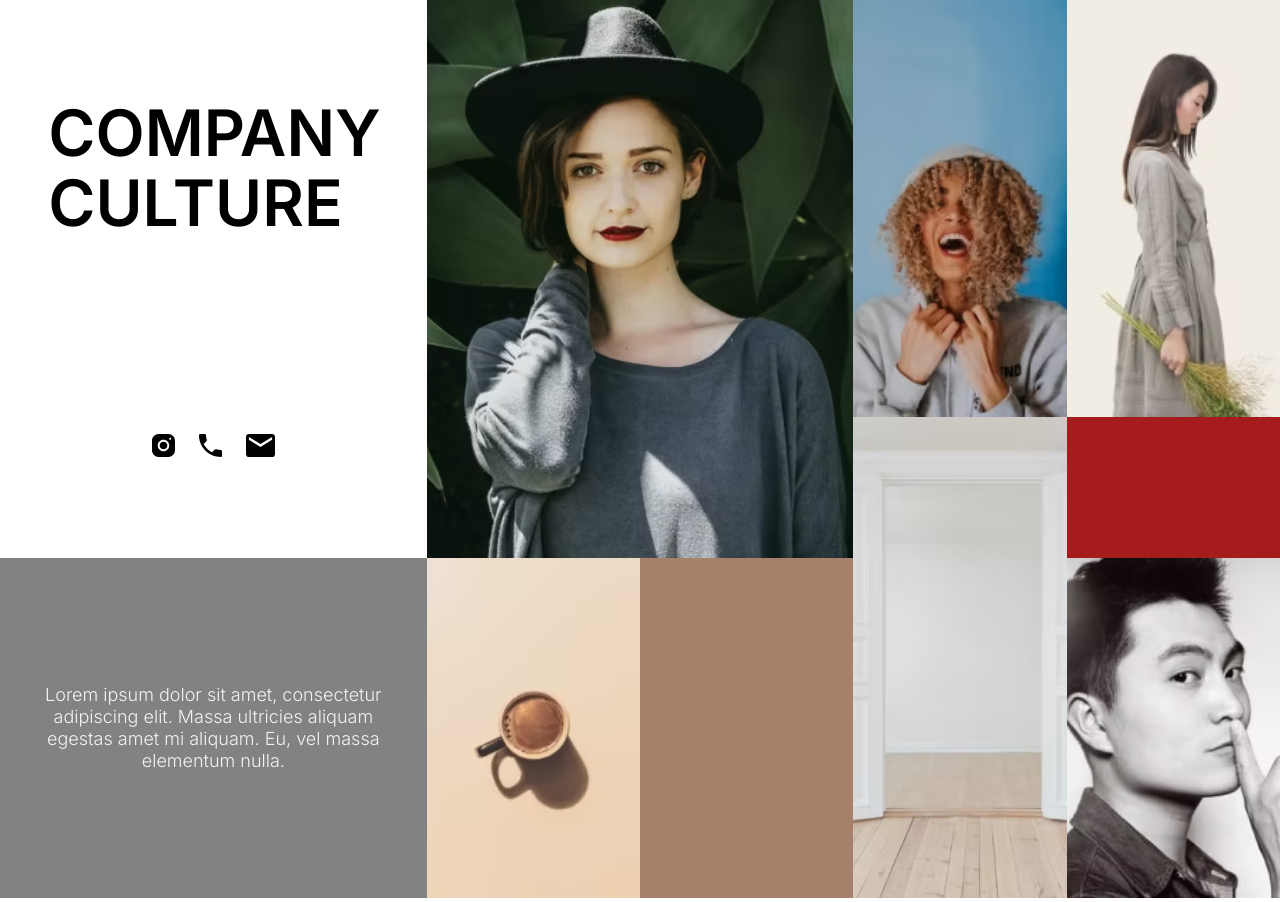
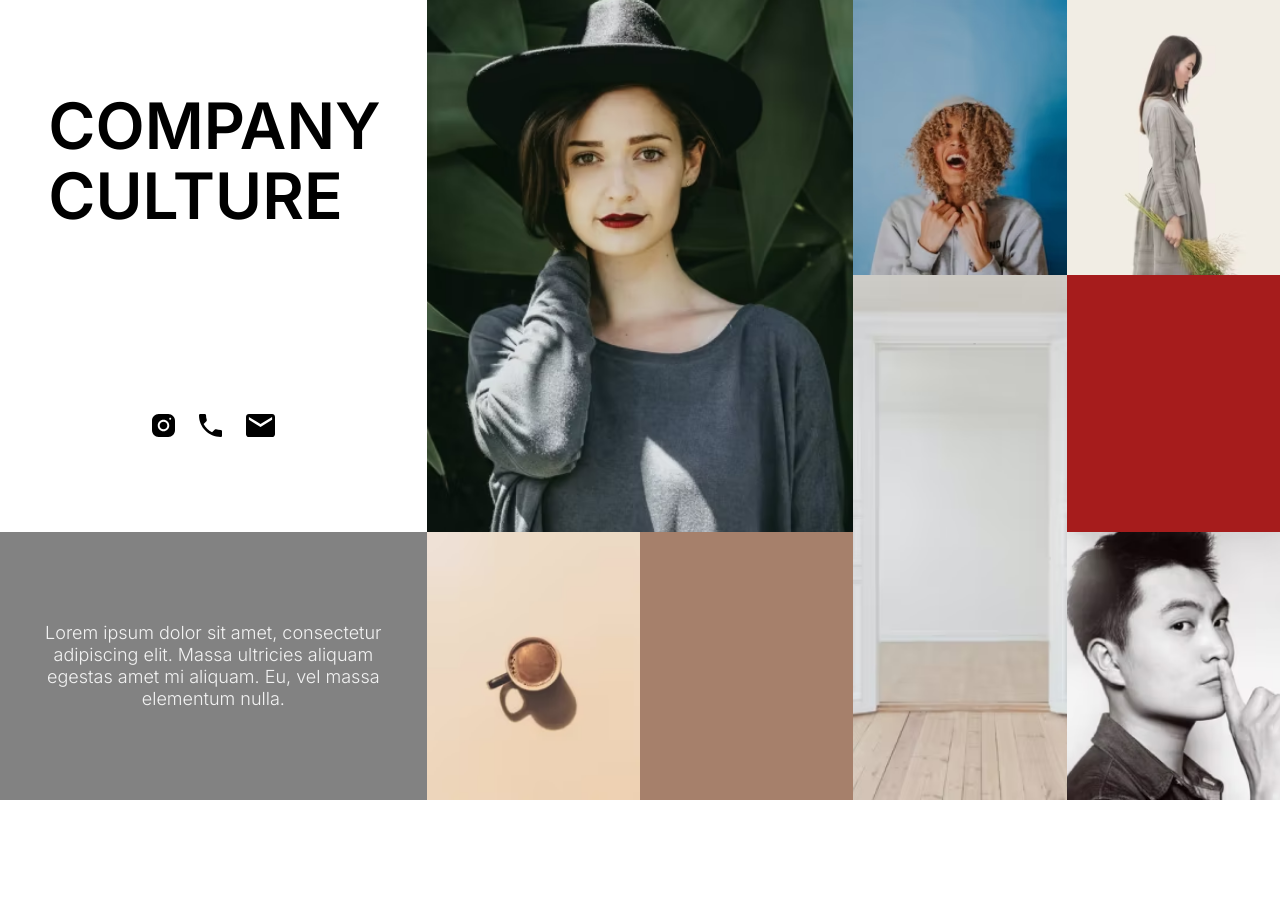
Before and after one commit to katsuro666/digitalleague-internship, a website: page index.html in a window 1280 px wide. After the commit the page ends 800 px from the top, so only its background shows below. Drawn offline with Linux system fonts and the light colour scheme.

Commit message:
add tabindex, fix content height

```diff
--- a/css/layouts/gallery.css
+++ b/css/layouts/gallery.css
@@ -2,7 +2,10 @@
   font-family: Inter, sans-serif;
   display: grid;
   grid-template-columns: repeat(6, 1fr);
+  grid-template-rows: repeat(3, 1fr);
   margin: auto;
+  overflow: hidden;
+  height: 100vh;
 }
 
 .gallery-img {
@@ -20,12 +23,14 @@
 @media (min-width: 768px) and (max-width: 992px) {
   .gallery {
     grid-template-columns: 2fr 1fr 1fr;
+    overflow: auto;
   }
 }
 
 @media (min-width: 320px) and (max-width: 768px) {
   .gallery {
     grid-template-columns: 1fr 1fr;
+    overflow: auto;
   }
 }
 
--- a/index.html
+++ b/index.html
@@ -15,9 +15,10 @@
   </head>
 
   <body>
-    <div class="gallery">
-      <div class="company">
-        <h1 class="company__heading">
+    <main>
+      <div class="gallery" >
+        <section class="company">
+          <h1 class="company__heading" tabindex="0">
             Company
             <br />
             culture
@@ -42,9 +43,9 @@
               </a>
             </li>
           </ul>
-      </div>
+        </section>
 
-      <div class="content">
+        <div class="content" tabindex="0">
           <p class="content__text">
             Lorem ipsum dolor sit amet, consectetur adipiscing elit. Massa
             ultricies aliquam egestas amet mi aliquam. Eu, vel massa elementum
@@ -70,6 +71,7 @@
               src="./assets/images/jpg/girl1.jpg 1x"
               srcset="./assets/images/jpg/girl1@2x.jpg 2x"
               alt="Portrait of a girl in a hat among the leaves"
+              tabindex="0"
               class="gallery-img" />
           </picture>
         </div>
@@ -92,11 +94,12 @@
               src="./assets/images/jpg/coffee.jpg 1x"
               srcset="./assets/images/jpg/coffee@2x.jpg 2x"
               alt="A cup of coffee on a beige table. View from above"
+              tabindex="0"
               class="gallery-img" />
           </picture>
         </div>
 
-      <div class="img-block-3"></div>
+        <div class="img-block-3" aria-hidden="true"></div>
 
         <div class="img-block-4">
           <picture>
@@ -116,6 +119,7 @@
               src="./assets/images/jpg/girl2.jpg 1x"
               srcset="./assets/images/jpg/girl2@2x.jpg 2x"
               alt="Portrait of a curly laughing girl"
+              tabindex="0"
               class="gallery-img" />
           </picture>
         </div>
@@ -138,6 +142,7 @@
               src="./assets/images/jpg/girl3.jpg 1x"
               srcset="./assets/images/jpg/girl3@2x.jpg 2x"
               alt="Girl with flowers standing sideways"
+              tabindex="0"
               class="gallery-img" />
           </picture>
         </div>
@@ -160,13 +165,14 @@
               src="./assets/images/jpg/door.jpg 1x"
               srcset="./assets/images/jpg/door@2x.jpg 2x"
               alt="Doorway in the room with white doors"
+              tabindex="0"
               class="gallery-img" />
           </picture>
         </div>
 
-      <div class="img-block-7"></div>
+        <div class="img-block-7" aria-hidden="true"></div>
 
-      <div class="img-block-8">
+        <div class="img-block-8" >
           <picture>
             <source
               type="image/avif"
@@ -184,9 +190,11 @@
               src="./assets/images/jpg/man.jpg 1x"
               srcset="./assets/images/jpg/man@2x.jpg 2x"
               alt="Portrait of a man with gesture 'quiet'"
+              tabindex="0"
               class="gallery-img" />
           </picture>
         </div>
       </div>
+    </main>
   </body>
 </html>
```
Lines whose indentation alone changed are shown as unchanged.
